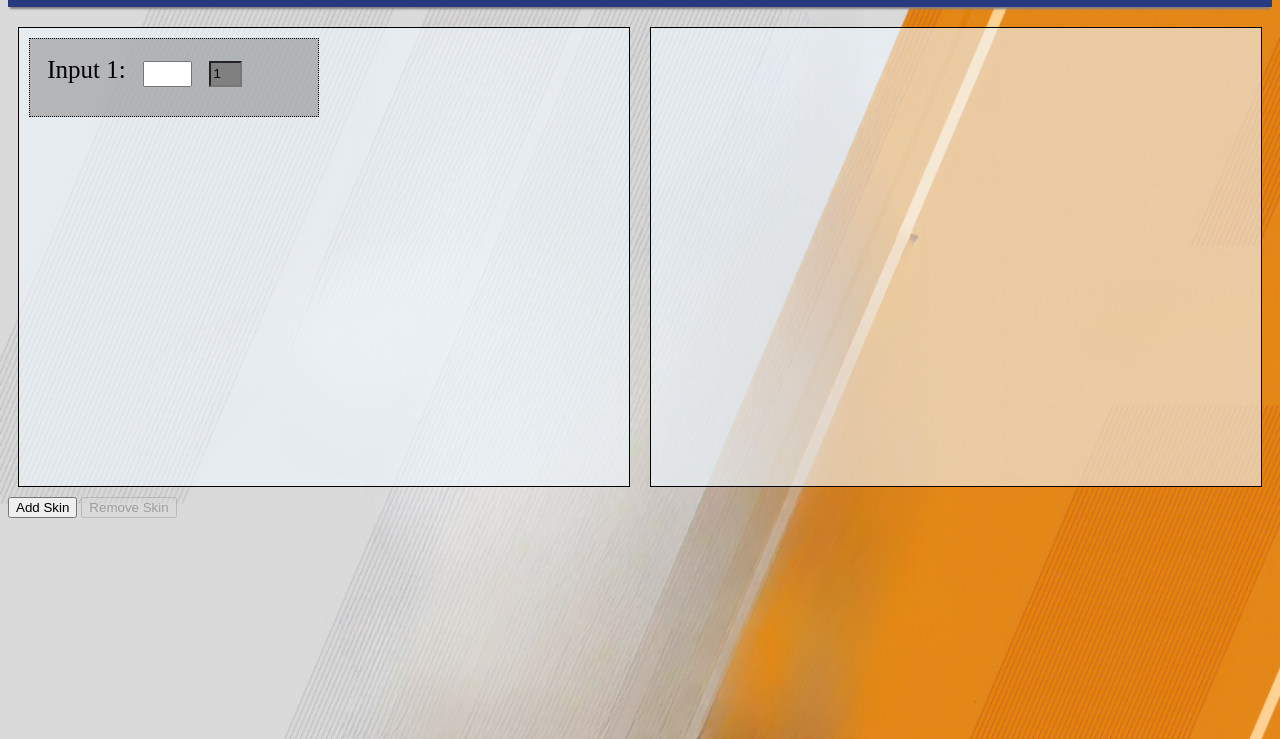
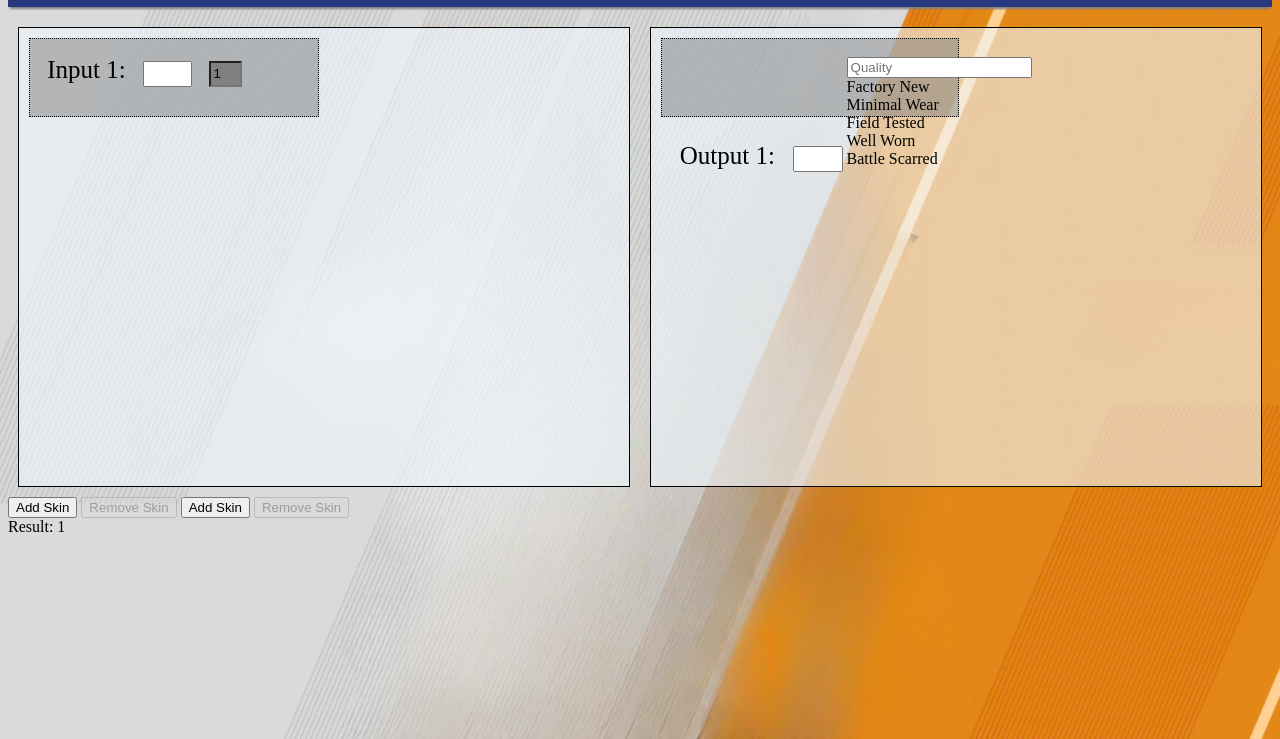
Before and after one commit to o71ver/Trade-Up-Tool, a plain HTML site: page avgFloatTool.html in a window 1280 px wide. Shown: the part 61-800 px from the top of the page. Drawn offline with Linux system fonts and the light colour scheme.

Commit message:
- Added js for input and outputs - added plus and minus buttons - js code to calculate avg of input skins - started js to implement quality chooser for output skins  * will defualt float depending on chosen quality  * currently scuffed css

```diff
--- a/avgFloatTool.html
+++ b/avgFloatTool.html
@@ -24,9 +24,12 @@
     </div>
     <button id="addBoxBtn">Add Skin</button>
     <button id="removeBoxBtn">Remove Skin</button>
+    <button id="addBoxBtn1">Add Skin</button>
+    <button id="removeBoxBtn1">Remove Skin</button>
     <div id="outputContainer">
         <div id="outputTextContainer">
             <div id="outputText"></div>
+            <div id="outputCondition"></div>
         </div>
     </div>
 </body>
--- a/css/avgFloatTool.css
+++ b/css/avgFloatTool.css
@@ -68,3 +68,45 @@
     width: 9%;
     margin-left: 5%;
 }
+
+/*--OutputSkins--*/
+.valueOutput::-webkit-inner-spin-button,
+.valueOutput::-webkit-inner-spin-button {
+    -webkit-appearance: none;
+    margin: 0;
+}
+.valueOutput {
+    width: 15%;
+    height: 20px;
+    margin-left: 5%;
+}
+.outputBox {
+    border: 1px dotted black;
+    background-color: rgba(128, 128, 128, 0.5);
+    white-space: nowrap;
+}
+/*--quality output selecter--*/
+.outputQualityContainer {
+    position: relative;
+    display: inline-block;
+}
+.qualityOptions {
+    display: none;
+    position: absolute;
+    background-color: #f9f9f9;
+    box-shadow: 0px 8px 16px 0px rgba(0,0,0,0.2);
+    z-index: 1;
+}
+.qualityOptions div {
+    color: black;
+    padding: 8px 16px;
+    text-decoration: none;
+    display: block;
+    cursor: pointer;
+}
+.qualityOptions div:hover {
+    background-color: #f1f1f1;
+}
+.outputQualityContainer:hover .qualityOptions {
+    display: block;
+}
--- a/js/script.js
+++ b/js/script.js
@@ -5,7 +5,7 @@ function changePage(page) {
 }
 
 //avgFloatTools
-//adding and removing inputs and output skins
+//adding and removing inputs and output skins and calculations
 document.addEventListener("DOMContentLoaded", function() {
     const addBoxBtn = document.getElementById("addBoxBtn");
     const removeBoxBtn = document.getElementById("removeBoxBtn");
@@ -25,6 +25,89 @@ document.addEventListener("DOMContentLoaded", function() {
                 <input class="multiplyerInput" type="number" id="inputValueMultiplyerNum${boxCount}" value="1" min="1" max="10">
             </div>
         `;
+        const valueInput = box.querySelector('.valueInput');
+        const multiplyerInput = box.querySelector('.multiplyerInput');
+        valueInput.addEventListener('input', calculate);
+        multiplyerInput.addEventListener('input', calculate);
+        return box;
+    }
+    // Function to update button states based on box count
+    function updateButtonStates() {
+        removeBoxBtn.disabled = boxCount === 2;
+        addBoxBtn.disabled = boxCount === 11;
+    }
+    //average all outputs depending on how many outputs
+    function calculate() {
+        const valueInputs = document.querySelectorAll('.valueInput');
+        const multiplyerInputs = document.querySelectorAll('.multiplyerInput');
+        //defualt when no inputs made
+        let product = 1;
+
+        valueInputs.forEach((input, index) => {
+            const value = parseFloat(input.value);
+            const multiplyer = parseFloat(multiplyerInputs[index].value);
+            if (!isNaN(value) && !isNaN(multiplyer)) {
+                product *= value * multiplyer;
+            }
+        });
+
+        const average = Math.pow(product, 1 / valueInputs.length);
+        document.getElementById('outputText').textContent = 'Result: ' + average;
+    }
+    // Event listener for adding a box
+    addBoxBtn.addEventListener("click", function() {
+        if (boxCount < 11) {
+            const newBox = createBox();
+            inputSkins.appendChild(newBox);
+            boxCount++;
+            updateButtonStates();
+            calculate();
+        }
+    });
+    // Event listener for removing a box
+    removeBoxBtn.addEventListener("click", function() {
+        if (boxCount > 2) {
+            inputSkins.removeChild(inputSkins.lastElementChild);
+            boxCount--;
+            updateButtonStates();
+            calculate();
+        }
+    });
+    // Initially add one box when the page loads
+    inputSkins.appendChild(createBox());
+    boxCount++;
+    // Initially disable remove button since there's only one box
+    updateButtonStates();
+    calculate();
+});
+//adding and removing input and output skins
+document.addEventListener("DOMContentLoaded", function() {
+    const addBoxBtn = document.getElementById("addBoxBtn1");
+    const removeBoxBtn = document.getElementById("removeBoxBtn1");
+    const outputSkins = document.getElementById("outputSkins");
+    let boxCount = 1;
+
+    // Function to create a new box
+    function createBox() {
+        const box = document.createElement("div");
+        box.classList.add("outputBox");
+        box.id = `outputBoxNum${boxCount}`;
+        box.innerHTML = `
+            <div class="inputCell">
+                <div class="SkinNumTitle" id="outputSkin${boxCount}">Output ${boxCount}:</div>
+                <input class="valueOutput" type="number" id="outputValueNum${boxCount}">
+                <div class="outputQualityContainer">
+                    <input readonly type="text" id="qualityOutput" placeholder="Quality">
+                    <div class"qualityOptions">
+                        <div onclick="selectQualityOption('FactoryNew')">Factory New</div>
+                        <div onclick="selectQualityOption('MinimalWear')">Minimal Wear</div>
+                        <div onclick="selectQualityOption('FieldTested')">Field Tested</div>
+                        <div onclick="selectQualityOption('WellWorn')">Well Worn</div>
+                        <div onclick="selectQualityOption('BattleScarred')">Battle Scarred</div>
+                    </div>
+                </div>
+            </div>
+        `;
         return box;
     }
 
@@ -37,7 +120,7 @@ document.addEventListener("DOMContentLoaded", function() {
     addBoxBtn.addEventListener("click", function() {
         if (boxCount < 11) {
             const newBox = createBox();
-            inputSkins.appendChild(newBox);
+            outputSkins.appendChild(newBox);
             boxCount++;
             updateButtonStates();
         }
@@ -45,15 +128,20 @@ document.addEventListener("DOMContentLoaded", function() {
     // Event listener for removing a box
     removeBoxBtn.addEventListener("click", function() {
         if (boxCount > 2) {
-            inputSkins.removeChild(inputSkins.lastElementChild);
+            outputSkins.removeChild(outputSkins.lastElementChild);
             boxCount--;
             updateButtonStates();
         }
     });
 
     // Initially add one box when the page loads
-    inputSkins.appendChild(createBox());
+    outputSkins.appendChild(createBox());
     boxCount++;
     // Initially disable remove button since there's only one box
     updateButtonStates();
 });
+
+//function to select quality option
+function selectQualityOption(option) {
+    document.getElementById('qualityOutput').value = option;
+}
```
